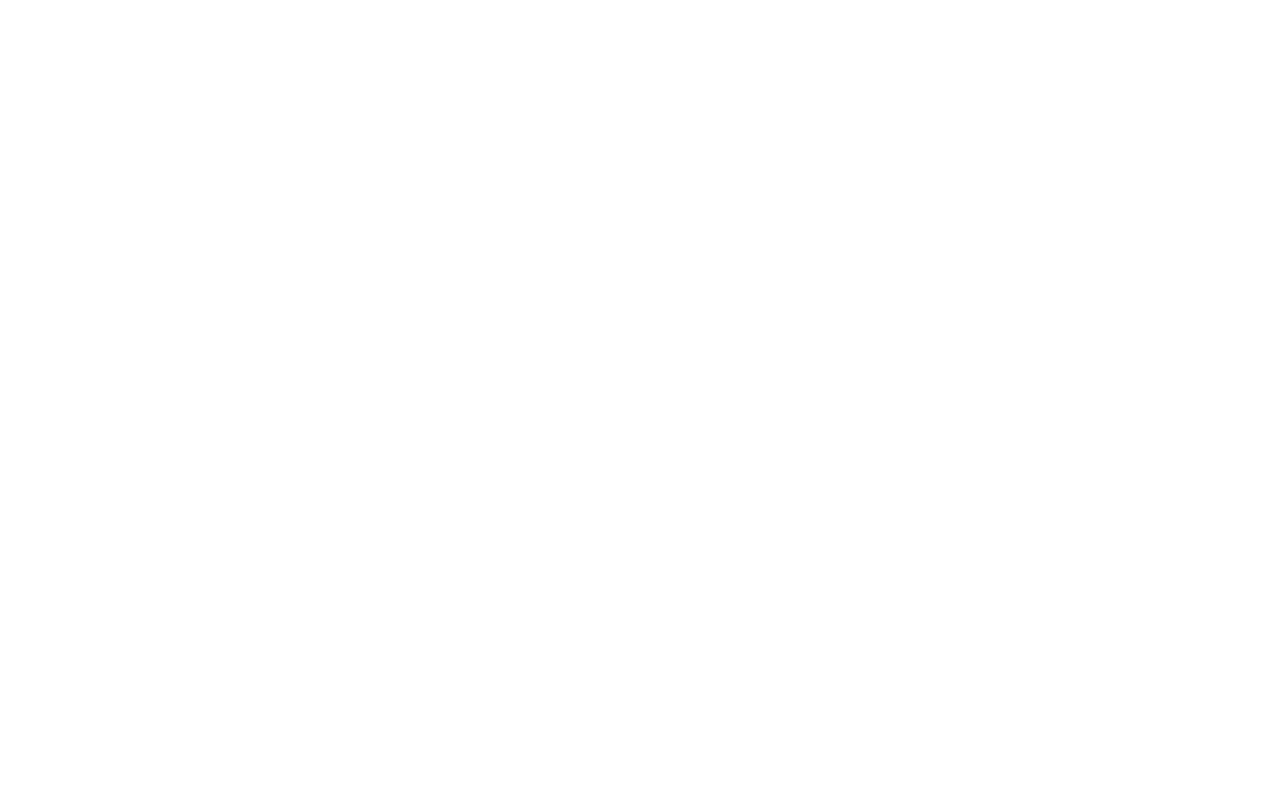
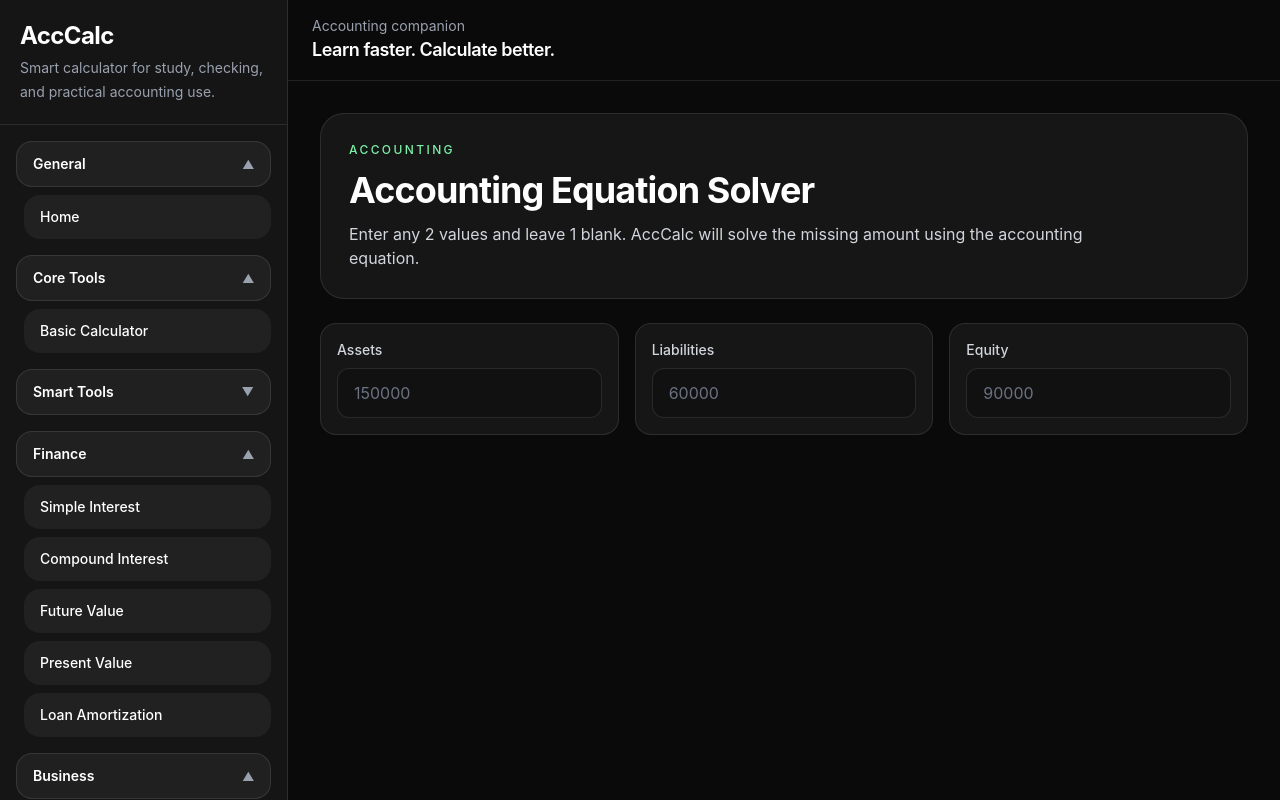
Before and after one commit to DrasZil/AccCalc, a React (Vite) app in the folder accounting-companion/: page /accounting/accounting-equation in a window 1280 px wide. Before the commit this address had no page. Shown: the top 800 px of the page. Built offline with nearby package versions, Linux system fonts and the light colour scheme.

Commit message:
Added Accounting Equation

```diff
--- a/accounting-companion/src/App.tsx
+++ b/accounting-companion/src/App.tsx
@@ -14,6 +14,7 @@
 import DecliningBalanceDepreciationPage from "./features/accounting/DoubleDecliningBalancePage";
 import LoanAmortizationPage from "./features/finance/LoanAmortizationPage";
 import SmartSolverPage from "./features/smart/SmartSolverPage";
+import AccountingEquationPage from "./features/accounting/AccountEquationPage";
 
 export default function App() {
   return (
@@ -33,6 +34,7 @@
           <Route path="finance/loan-amortization" element={<LoanAmortizationPage />} />
           <Route path="accounting/straight-line-depreciation" element={<StraightLineDepreciationPage />} />
           <Route path="accounting/declining-balance-depreciation" element={<DecliningBalanceDepreciationPage />} />
+          <Route path="accounting/accounting-equation" element={<AccountingEquationPage />} />
           <Route path="smart/solver" element={<SmartSolverPage />} />
         </Route>
       </Routes>
--- /dev/null
+++ b/accounting-companion/src/features/accounting/AccountEquationPage.tsx
@@ -0,0 +1,152 @@
+import { useMemo, useState } from "react";
+import CalculatorPageLayout from "../../components/CalculatorPageLayout";
+import FormulaCard from "../../components/FormulaCard";
+import InputCard from "../../components/INputCard";
+import InputGrid from "../../components/InputGrid";
+import ResultCard from "../../components/resultCard";
+import ResultGrid from "../../components/ResultGrid";
+import SectionCard from "../../components/SectionCard";
+import formatPHP from "../../utils/formatPHP";
+
+export default function AccountingEquationPage() {
+    const [assets, setAssets] = useState("");
+    const [liabilities, setLiabilities] = useState("");
+    const [equity, setEquity] = useState("");
+
+    const result = useMemo(() => {
+        const filledValues = [assets, liabilities, equity].filter(
+        (value) => value.trim() !== ""
+        ).length;
+
+        if (filledValues === 0) return null;
+
+        if (filledValues < 2) {
+        return {
+            error: "Enter any 2 values so the app can solve the missing amount.",
+        };
+        }
+
+        if (filledValues > 2) {
+        return {
+            error: "Please enter only 2 values. Leave 1 blank so it can be solved.",
+        };
+        }
+
+        const assetsNumber = assets.trim() === "" ? null : Number(assets);
+        const liabilitiesNumber =
+        liabilities.trim() === "" ? null : Number(liabilities);
+        const equityNumber = equity.trim() === "" ? null : Number(equity);
+
+        if (
+        (assetsNumber !== null && Number.isNaN(assetsNumber)) ||
+        (liabilitiesNumber !== null && Number.isNaN(liabilitiesNumber)) ||
+        (equityNumber !== null && Number.isNaN(equityNumber))
+        ) {
+        return {
+            error: "All entered values must be valid numbers.",
+        };
+        }
+
+        if (assetsNumber === null) {
+        const solvedAssets = (liabilitiesNumber ?? 0) + (equityNumber ?? 0);
+
+        return {
+            solvedField: "Assets",
+            solvedValue: solvedAssets,
+            formula: <>Assets = Liabilities + Equity</>,
+            steps: [
+            <>Liabilities = {liabilitiesNumber}</>,
+            <>Equity = {equityNumber}</>,
+            <>
+                Assets = {liabilitiesNumber} + {equityNumber} = {solvedAssets}
+            </>,
+            ],
+        };
+        }
+
+        if (liabilitiesNumber === null) {
+        const solvedLiabilities = assetsNumber - (equityNumber ?? 0);
+
+        return {
+            solvedField: "Liabilities",
+            solvedValue: solvedLiabilities,
+            formula: <>Liabilities = Assets - Equity</>,
+            steps: [
+            <>Assets = {assetsNumber}</>,
+            <>Equity = {equityNumber}</>,
+            <>
+                Liabilities = {assetsNumber} - {equityNumber} = {solvedLiabilities}
+            </>,
+            ],
+        };
+        }
+
+        const solvedEquity = assetsNumber - (liabilitiesNumber ?? 0);
+
+        return {
+        solvedField: "Equity",
+        solvedValue: solvedEquity,
+        formula: <>Equity = Assets - Liabilities</>,
+        steps: [
+            <>Assets = {assetsNumber}</>,
+            <>Liabilities = {liabilitiesNumber}</>,
+            <>
+            Equity = {assetsNumber} - {liabilitiesNumber} = {solvedEquity}
+            </>,
+        ],
+        };
+    }, [assets, liabilities, equity]);
+
+    return (
+        <CalculatorPageLayout
+        badge="Accounting"
+        title="Accounting Equation Solver"
+        description="Enter any 2 values and leave 1 blank. AccCalc will solve the missing amount using the accounting equation."
+        inputSection={
+            <InputGrid columns={3}>
+            <InputCard
+                label="Assets"
+                value={assets}
+                onChange={setAssets}
+                placeholder="150000"
+            />
+            <InputCard
+                label="Liabilities"
+                value={liabilities}
+                onChange={setLiabilities}
+                placeholder="60000"
+            />
+            <InputCard
+                label="Equity"
+                value={equity}
+                onChange={setEquity}
+                placeholder="90000"
+            />
+            </InputGrid>
+        }
+        resultSection={
+            result && "error" in result ? (
+            <SectionCard className="border-yellow-400/20 bg-yellow-500/10">
+                <p className="text-sm font-medium text-yellow-300">Input notice</p>
+                <p className="mt-2 text-sm leading-6 text-yellow-200">
+                {result.error}
+                </p>
+            </SectionCard>
+            ) : result ? (
+            <ResultGrid columns={2}>
+                <ResultCard title="Solved Field" value={result.solvedField} />
+                <ResultCard
+                title="Solved Amount"
+                value={formatPHP(result.solvedValue)}
+                />
+            </ResultGrid>
+            ) : null
+        }
+        explanationSection={
+            result && !("error" in result) ? (
+            <FormulaCard formula={result.formula} steps={result.steps} />
+            ) : null
+        }
+        />
+    );
+}
--- a/accounting-companion/src/features/home/HomePage.tsx
+++ b/accounting-companion/src/features/home/HomePage.tsx
@@ -79,6 +79,12 @@
         path: "/smart/solver",
         category: "Smart Tools",
     },
+    {
+        title: "Accounting Equation",
+        description: "Enter any 2 values and solve for Assets, Liabilities, or Equity using the fundamental accounting equation.",
+        path: "/accounting/accounting-equation",
+        category: "Accounting",
+    },
 ];
 
 export default function HomePage() {
--- a/accounting-companion/src/features/layout/AppLayout.tsx
+++ b/accounting-companion/src/features/layout/AppLayout.tsx
@@ -44,6 +44,10 @@
         {
             label: "Declining Balance Depreciation",
             path: "/accounting/declining-balance-depreciation",
+        },
+        {
+            label: "Accounting Equation",
+            path: "/accounting/accounting-equation",
         },
         ],
     },
```
